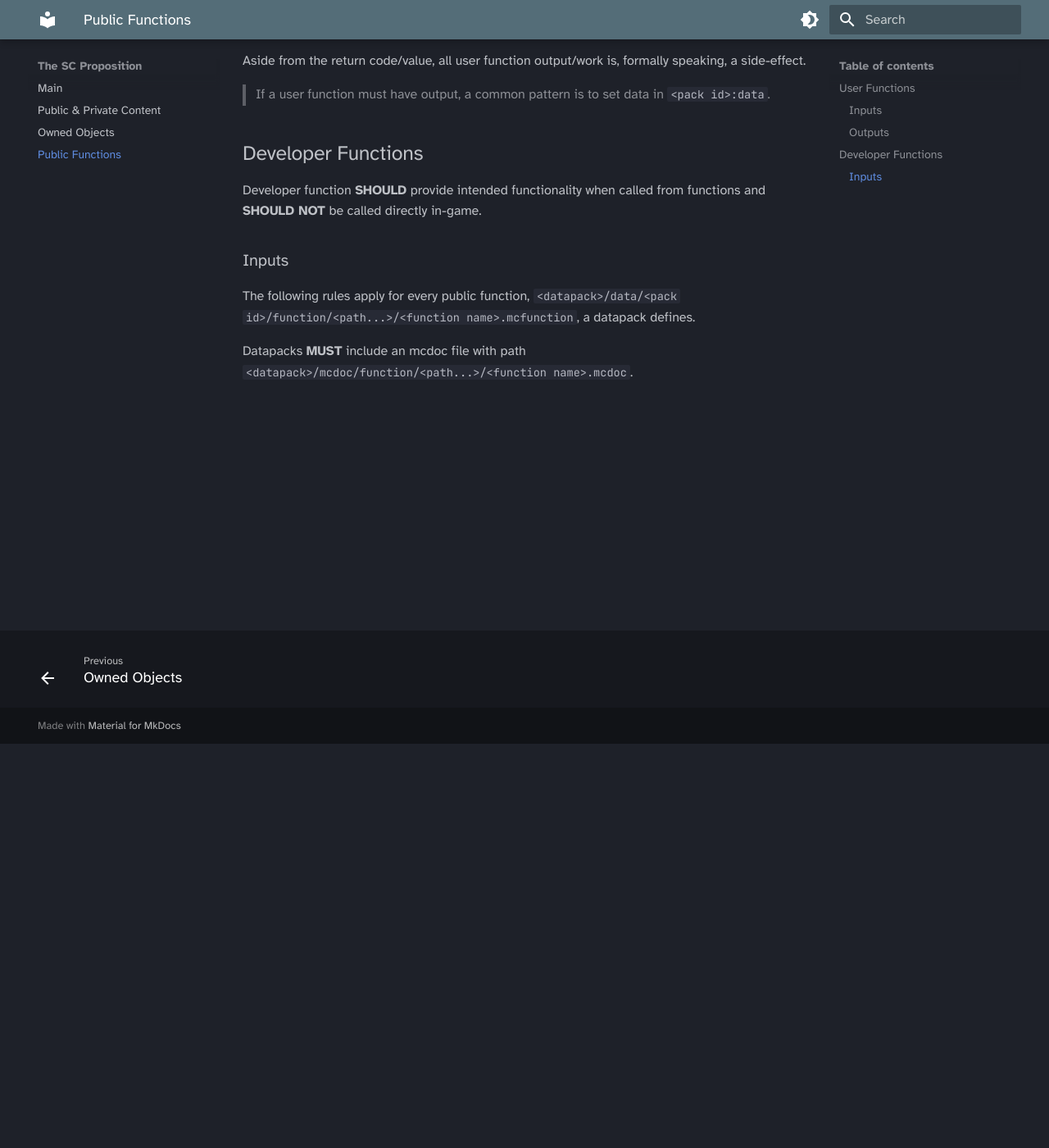
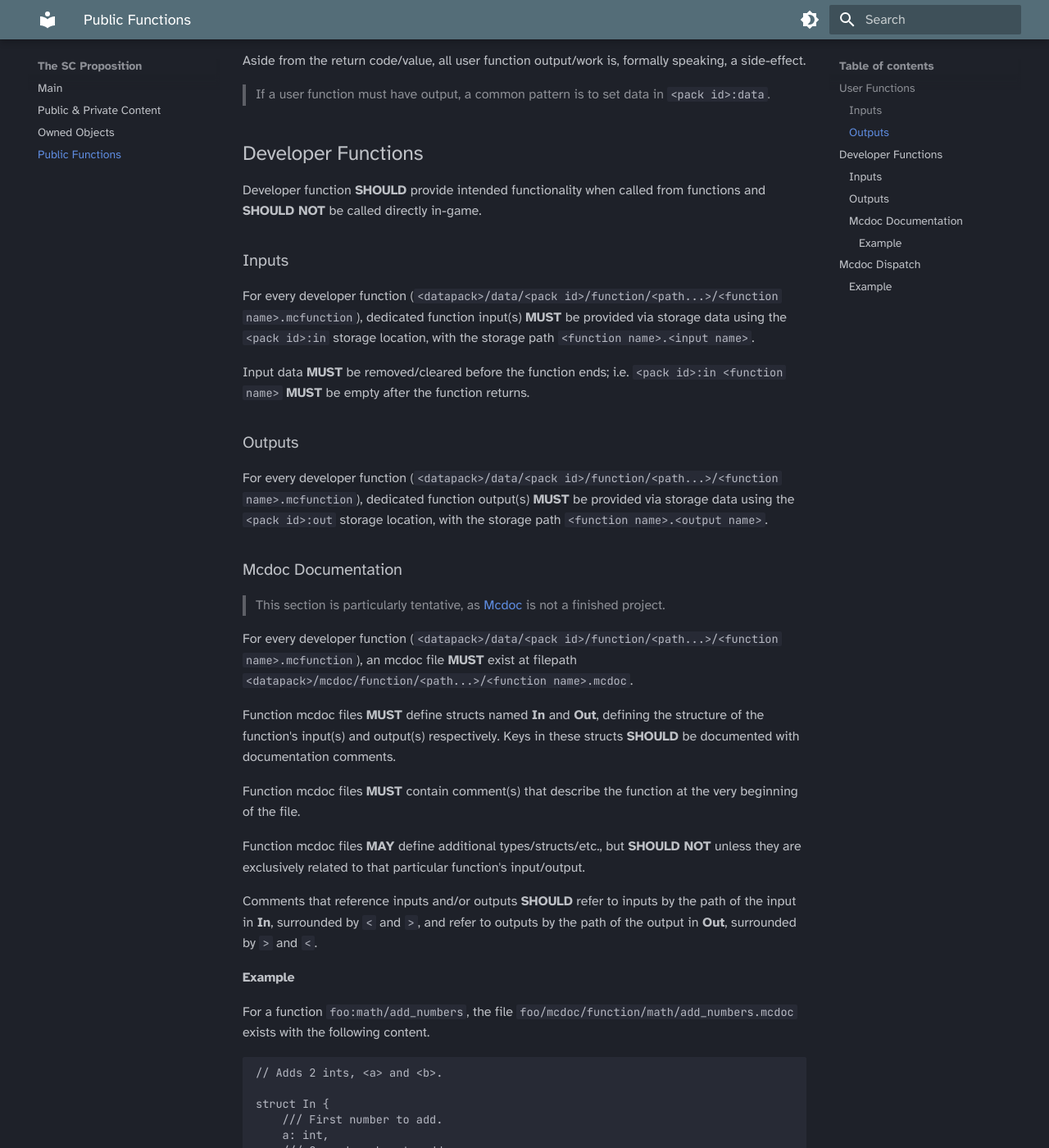
Before and after one commit to sixslimemc/sc-proposition, an MkDocs documentation site: the page built from docs/functions.md, in a window 1280 px wide and 1400 px high, scrolled down 493 px. Shown: the whole window at 82% size. Built offline with MkDocs 1.6.1 and Material for MkDocs 9.7.7, drawn with Linux system fonts in a browser that asks for light colours; some of the changed text lies outside the part shown.

Commit message:
functions

````diff
--- a/docs/functions.md
+++ b/docs/functions.md
@@ -22,8 +22,70 @@ Developer function **SHOULD** provide intended functionality when called from fu
 
 ### Inputs
 
+For every developer function (`<datapack>/data/<pack id>/function/<path...>/<function name>.mcfunction`), dedicated function input(s) **MUST** be provided via storage data using the `<pack id>:in` storage location, with the storage path `<function name>.<input name>`.
 
+Input data **MUST** be removed/cleared before the function ends; i.e. `<pack id>:in <function name>` **MUST** be empty after the function returns.
 
-The following rules apply for every public function, `<datapack>/data/<pack id>/function/<path...>/<function name>.mcfunction`, a datapack defines.
+### Outputs
 
-Datapacks **MUST** include an mcdoc file with path `<datapack>/mcdoc/function/<path...>/<function name>.mcdoc`.
+For every developer function (`<datapack>/data/<pack id>/function/<path...>/<function name>.mcfunction`), dedicated function output(s) **MUST** be provided via storage data using the `<pack id>:out` storage location, with the storage path `<function name>.<output name>`.
+
+### Mcdoc Documentation
+
+> This section is particularly tentative, as [Mcdoc](https://spyglassmc.com/user/mcdoc/) is not a finished project.
+
+For every developer function (`<datapack>/data/<pack id>/function/<path...>/<function name>.mcfunction`), an mcdoc file **MUST** exist at filepath `<datapack>/mcdoc/function/<path...>/<function name>.mcdoc`.
+
+Function mcdoc files **MUST** define structs named **In** and **Out**, defining the structure of the function's input(s) and output(s) respectively. Keys in these structs **SHOULD** be documented with documentation comments.
+
+Function mcdoc files **MUST** contain comment(s) that describe the function at the very beginning of the file.
+
+Function mcdoc files **MAY** define additional types/structs/etc., but **SHOULD NOT** unless they are exclusively related to that particular function's input/output.
+
+Comments that reference inputs and/or outputs **SHOULD** refer to inputs by the path of the input in **In**, surrounded by `<` and `>`, and refer to outputs by the path of the output in **Out**, surrounded by `>` and `<`.
+
+#### Example
+
+For a function `foo:math/add_numbers`, the file `foo/mcdoc/function/math/add_numbers.mcdoc` exists with the following content.
+
+```mcdoc
+// Adds 2 ints, <a> and <b>.
+
+struct In {
+    /// First number to add.
+    a: int,
+    /// Second number to add.
+    b: int,
+}
+
+struct Out {
+    /// The result of the addition of <a> and <b>.
+    result: int
+}
+```
+
+> It is worth noting that writing documentation comments for every input/output for such a simple function is somewhat pedantic/verbose, but included for the sake of example. Practically, this function really only needs the description comment at the top of the file.
+
+## Mcdoc Dispatch
+
+If a datapack defines any developer functions, it **MUST** include an mcdoc file at filepath `<datapack>/mcdoc/func.mcdoc` that defines exactly 2 structs, **In** and **Out**, dispatching them to `minecraft:storage[<pack id>:in]` and `minecraft:storage[<pack id>:out]` respectively.
+
+For every developer function (`<datapack>/data/<pack id>/function/<path...>/<function name>.mcfunction`), a key with name `<function name>` must be defined in both the the **In** and **Out** structs, with type `super::function::<path...>::<function name>::In` or `super::function::<path...>::<function name>::Out` respectively.
+
+If multiple functions have the same top-level name (`<function name>`), the `<function name>` key in these structs **MUST** be a union of all matching function **In**/**Out** types.
+
+#### Example
+
+A datapack defines 3 developer functions, `foo:thing_one/do`, `foo:thing_two/do` and `foo:get`. An mcdoc file at `foo/mcdoc/func.mcdoc` exist with the following content.
+
+```mcdoc
+dispatch minecraft:storage[foo:in] to struct In {
+    do: (super::function::thing_one::do::In | super::function::thing_two::do::In),
+    get: super::function::get::In,
+}
+
+dispatch minecraft:storage[foo:out] to struct Out {
+    do: (super::function::thing_one::do::Out | super::function::thing_two::do::Out),
+    get: super::function::get::Out,
+}
+```
````
